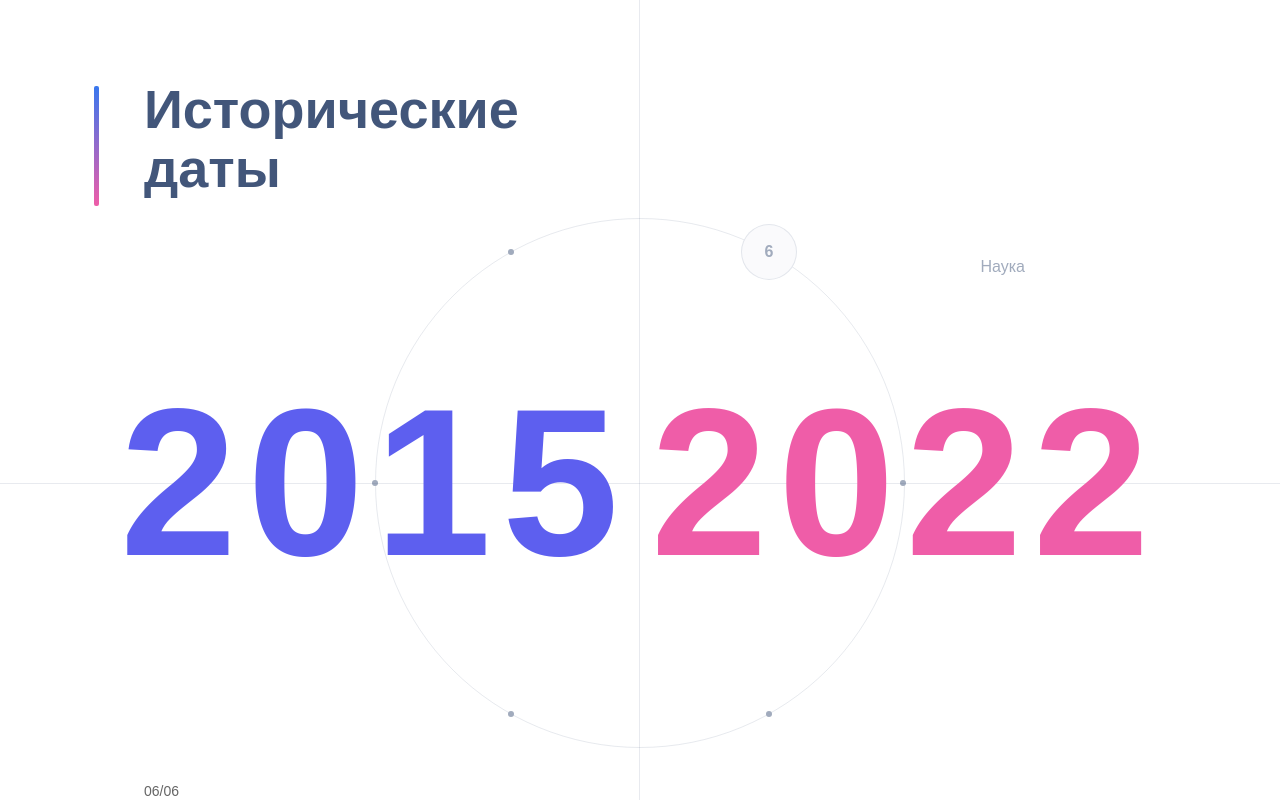
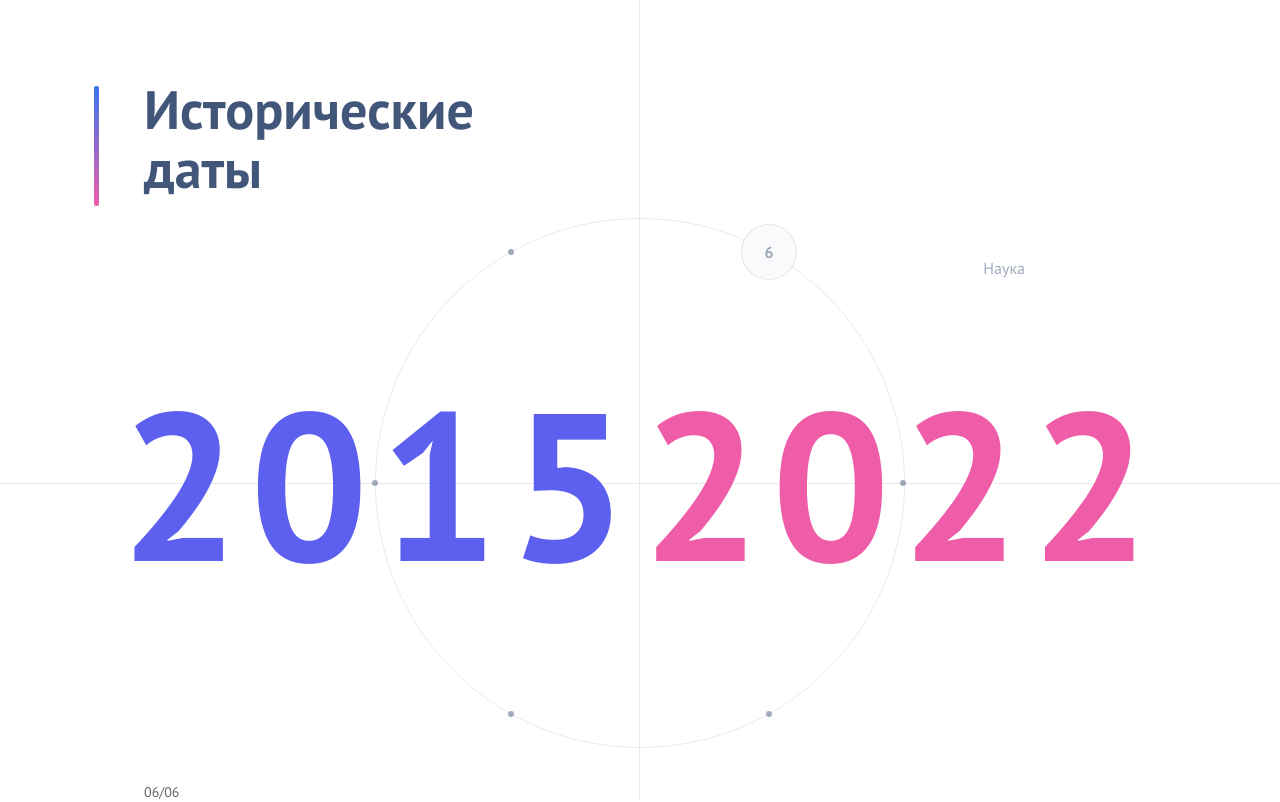
Before and after one commit to when-dev/only-digital-test, a React app: page / in a window 1280 px wide. Shown: the top 802 px of the page. Built offline with nearby package versions, Linux system fonts and the light colour scheme.

Commit message:
feat: added PT Sans font

```diff
--- a/public/index.html
+++ b/public/index.html
@@ -4,6 +4,9 @@
 	<meta charset="UTF-8">
 	<meta name="viewport" content="width=device-width, initial-scale=1.0">
 	<title>Test Task for Only Digital</title>
+	<link rel="preconnect" href="https://fonts.googleapis.com">
+	<link rel="preconnect" href="https://fonts.gstatic.com" crossorigin>
+	<link href="https://fonts.googleapis.com/css2?family=PT+Sans:wght@400;700&display=swap" rel="stylesheet">
 </head>
 <body>
 	<div id="root"></div>
--- a/src/styles/global.scss
+++ b/src/styles/global.scss
@@ -8,7 +8,7 @@
 
 body {
 	margin: 0;
-	font-family: Arial, sans-serif;
+	font-family: "PT Sans", system-ui, -apple-system, Arial, sans-serif;
 }
 
 button {
```
